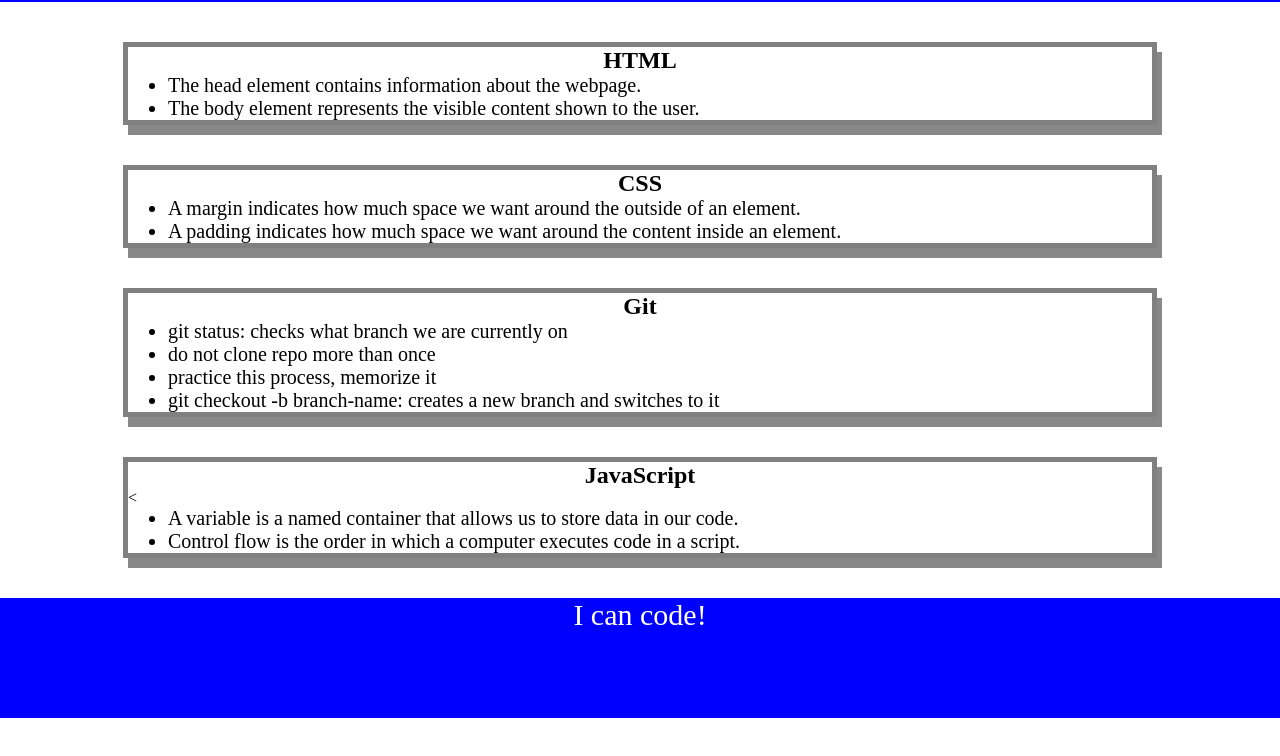
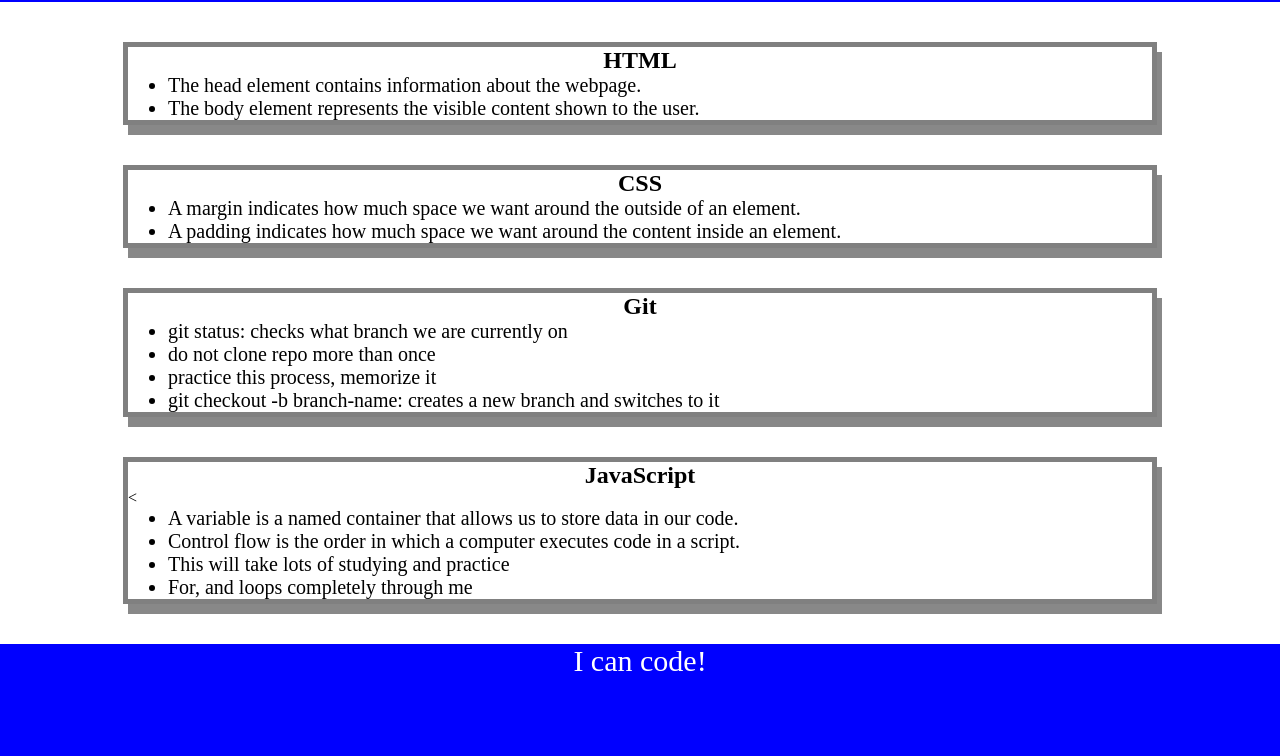
Before and after one commit to ilike3p/pre-bootcamp, a plain HTML site: page index.html in a window 1280 px wide. Shown: the part 118-874 px from the top of the page. Before the commit the page ends 836 px from the top, so only its background shows below. Drawn offline with Linux system fonts and the light colour scheme.

Commit message:
added readme

```diff
--- a/index.html
+++ b/index.html
@@ -48,6 +48,10 @@
         <<ul>
           <li>A variable is a named container that allows us to store data in our code.</li>
           <li>Control flow is the order in which a computer executes code in a script.</li>
+          <li>This will take lots of studying and practice</li>
+            <li>For, and loops completely through me</li>
+
+          </li>
         </ul>
       </section>
     </main>
```
Also changed, not shown: 1 other file.
